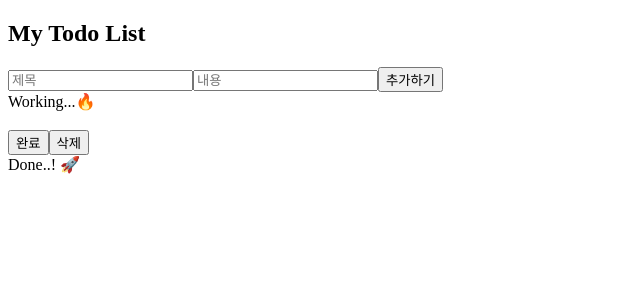
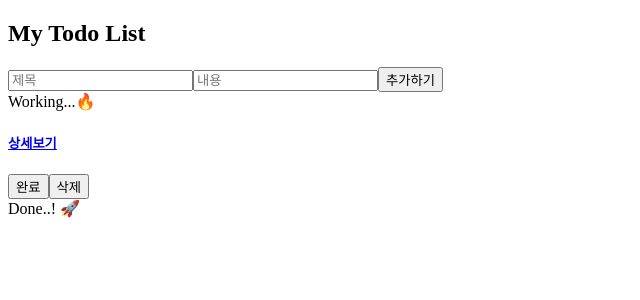
Before and after one commit to gyurison7/React-Lv2, a React (Create React App) app: page / in a window 1280 px wide. Shown: the top 300 px of the page, without its empty margins (0-640 px from the left). Built offline with nearby package versions, Linux system fonts and the light colour scheme.

Commit message:
Feat: 상세보기 링크 이동 기능  구현

```diff
--- a/src/Pages/Home.js
+++ b/src/Pages/Home.js
@@ -1,6 +1,7 @@
 import React, { useState } from 'react'
 import { useDispatch, useSelector } from 'react-redux'
 import { addTodo } from '../redux/modules/todos'
+import { Link } from 'react-router-dom'
 // import todos from '../redux/modules/todos'
 
 function Home() {
@@ -23,7 +24,6 @@ function Home() {
                 content: input.content,
                 status: false
             }))
-            console.log(todos)
         } else {
             alert('제목과 내용 모두 입력하세요')
             return
@@ -55,6 +55,9 @@ function Home() {
                 todos.filter((item) => item.status === false)
                     .map((item) => (
                         <div key={item.id}>
+                            <Link to={`/${item.id}`}>
+                                <h5>상세보기</h5>
+                            </Link>
                             <h3>{item.title}</h3>
                                 {item.content}
                             <button>완료</button>
```
